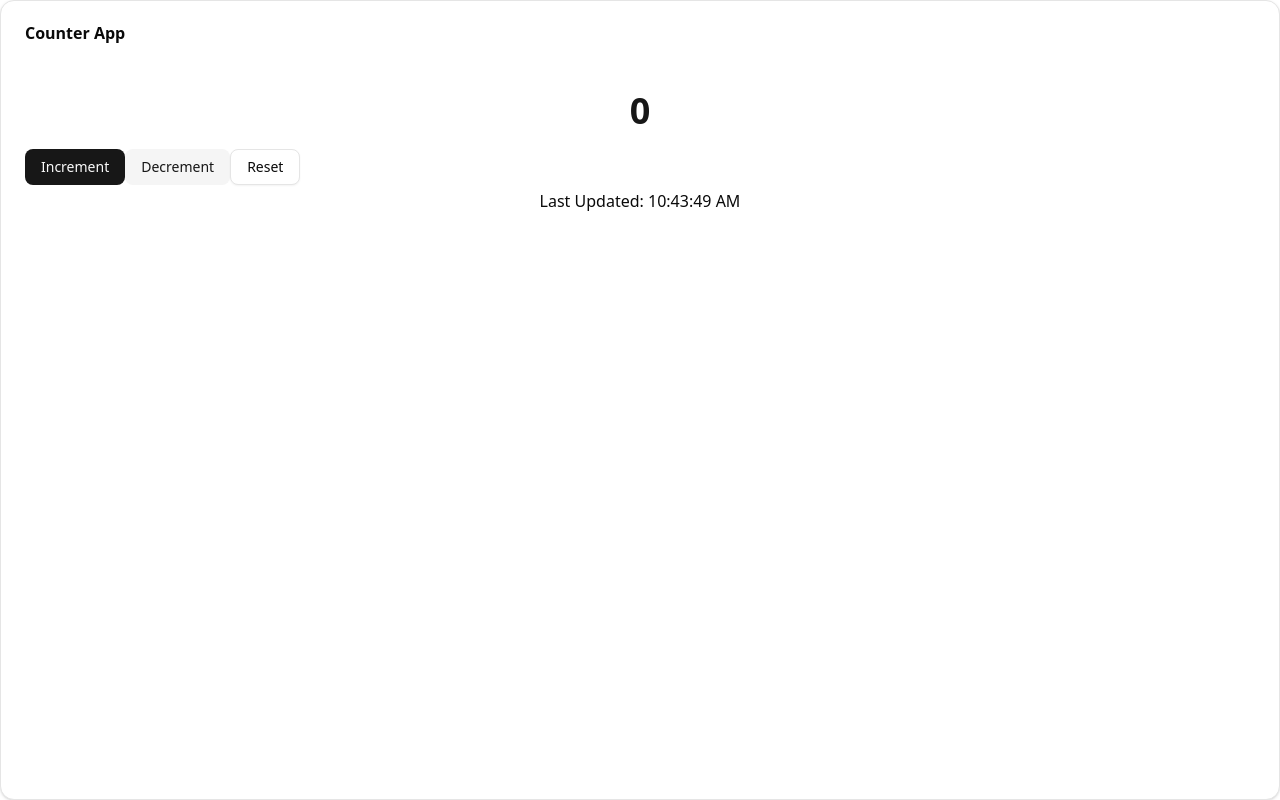
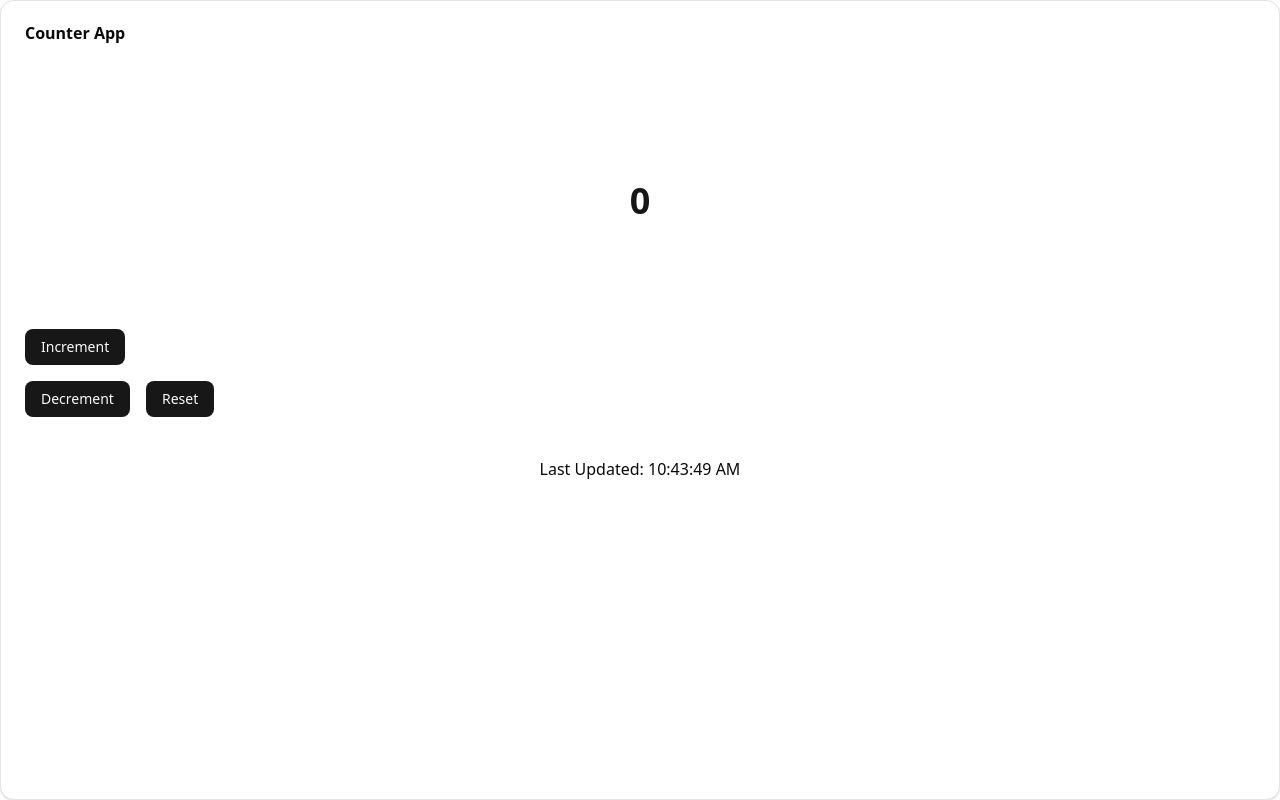
Before and after one commit to kerembay9/test-repo, a Next.js app: page / in a window 1280 px wide. Built offline with nearby package versions, Linux system fonts and the light colour scheme.

Commit message:
Checkpoint before todo execution

```diff
--- a/app/components/Counter.tsx
+++ b/app/components/Counter.tsx
@@ -23,18 +23,16 @@ export default function Counter() {
         <CardTitle>Counter App</CardTitle>
       </CardHeader>
       <CardContent>
-        <div className="flex flex-col items-center justify-center h-full bg-background">
+        <div className="flex flex-col items-center justify-center h-64 w-full bg-background">
           <div className="text-4xl font-bold text-primary">{count}</div>
         </div>
-        <Button onClick={() => updateCount(count + 1)} variant="default">
-          Increment
-        </Button>
-        <Button onClick={() => updateCount(count - 1)} variant="secondary">
-          Decrement
-        </Button>
-        <Button onClick={() => updateCount(0)} variant="outline">
-          Reset
-        </Button>
+        <div className="flex space-x-2 mb-4">
+          <Button onClick={() => updateCount(count + 1)}>Increment</Button>
+        </div>
+        <div className="flex space-x-2">
+          <Button onClick={() => updateCount(count - 1)}>Decrement</Button>
+          <Button onClick={() => updateCount(0)} className="ml-2">Reset</Button>
+        </div>
       </CardContent>
       <div className="mt-4 text-center">Last Updated: {lastUpdated}</div>
     </Card>
```
Also changed, not shown: 2 other files (tests, documents, lock files or other folders).
